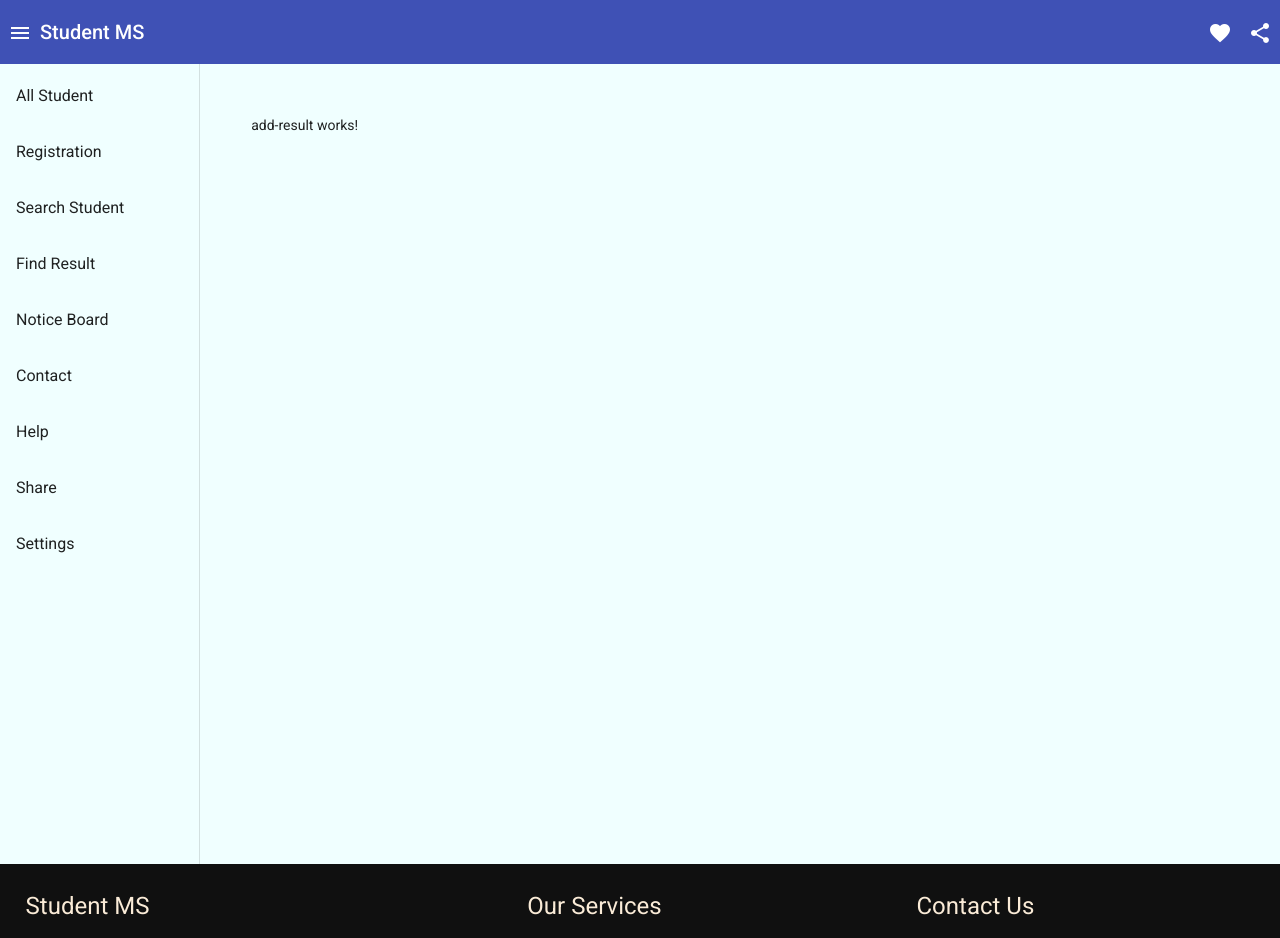
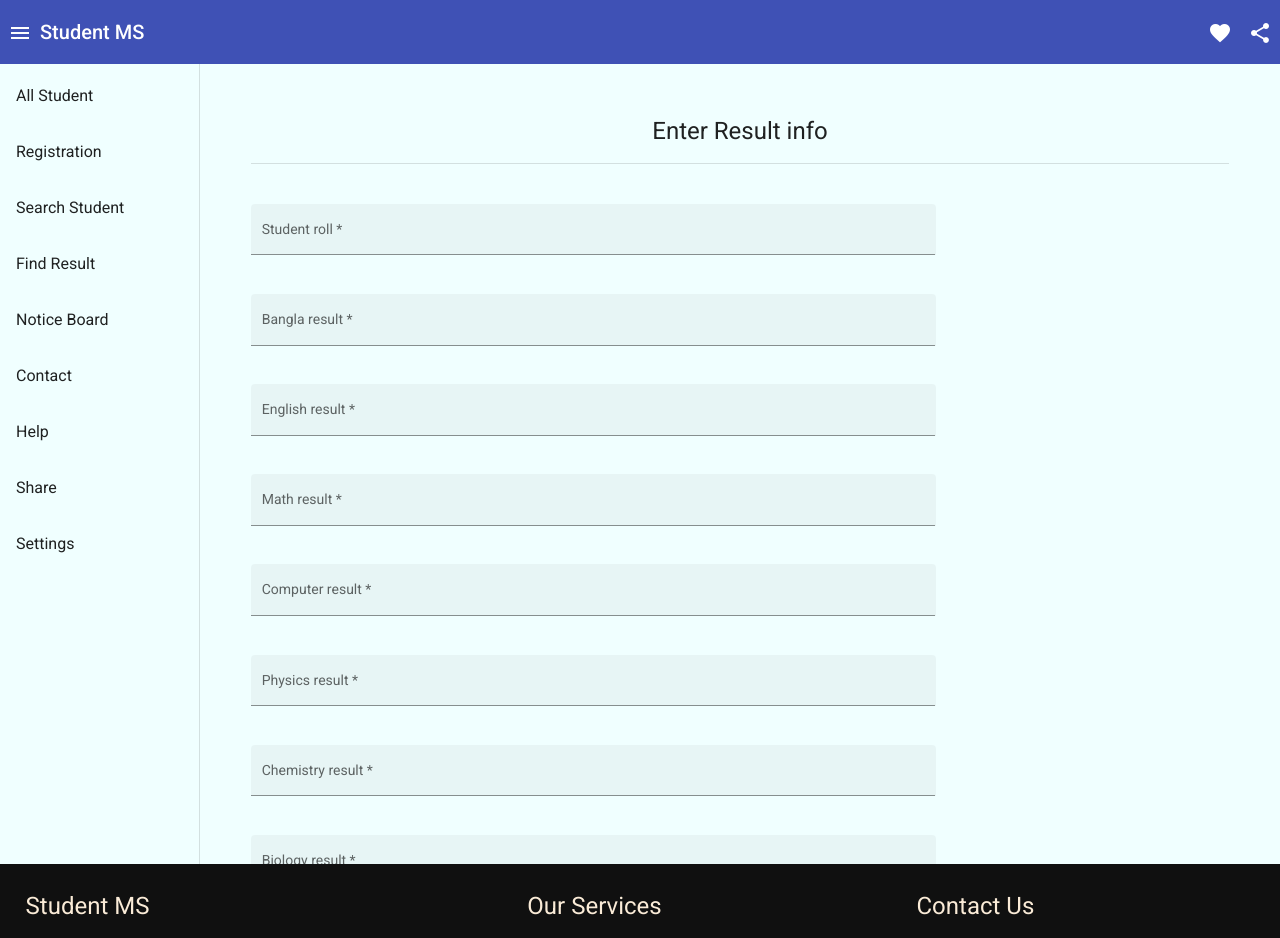
Before and after one commit to Nasirsiraj/StudentMS-APP, an Angular app: page /dashboard/add-result in a window 1280 px wide. Shown: the top 938 px of the page. Built offline with nearby package versions, Linux system fonts and the light colour scheme; what @ngrx/effects, @ngrx/router-store, @ngrx/store would draw is missing.

Commit message:
add result form validation coded

```diff
--- a/src/app/component/add-result/add-result.component.html
+++ b/src/app/component/add-result/add-result.component.html
@@ -1 +1,162 @@
-<p>add-result works!</p>
+<div class="container" *ngIf="!isSubmitted">
+  <h1 align="center">Enter Result info</h1>
+  <mat-divider></mat-divider>
+  <br><br>
+  <form [formGroup]="addResultForm">
+<!--    id-->
+<!--    roll-->
+    <mat-form-field appearance="fill">
+      <mat-label>Student roll</mat-label>
+      <input
+        type="number"
+        name="roll"
+        matInput
+        formControlName="roll"
+        placeholder="roll no"
+      />
+      <mat-error *ngIf="roll && roll.invalid && roll.touched">
+        <span *ngIf="roll.hasError('required')">roll no is required</span>
+        <span *ngIf="roll.hasError('min')">minimum 6 digit required</span>
+        <span *ngIf="roll.hasError('max')">maximum 10 digit required</span>
+      </mat-error>
+    </mat-form-field>
+    <br><br>
+
+<!--    bangla-->
+    <mat-form-field appearance="fill">
+      <mat-label>Bangla result</mat-label>
+      <input
+        type="number"
+        name="bangla"
+        matInput
+        formControlName="bangla"
+        placeholder="bangla result"
+      />
+      <mat-error *ngIf="bangla && bangla.invalid && bangla.touched">
+        <span *ngIf="bangla.hasError('required')">marks is required</span>
+        <span *ngIf="bangla.hasError('min')">minimum 0 required</span>
+        <span *ngIf="bangla.hasError('max')">maximum 100 required</span>
+      </mat-error>
+    </mat-form-field>
+    <br><br>
+
+<!--    english-->
+    <mat-form-field appearance="fill">
+      <mat-label>English result</mat-label>
+      <input
+        type="number"
+        name="english"
+        matInput
+        formControlName="english"
+        placeholder="english result"
+      />
+      <mat-error *ngIf="english && english.invalid && english.touched">
+        <span *ngIf="english.hasError('required')">marks is required</span>
+        <span *ngIf="english.hasError('min')">minimum 0 required</span>
+        <span *ngIf="english.hasError('max')">maximum 100 required</span>
+      </mat-error>
+    </mat-form-field>
+    <br><br>
+
+<!--    math-->
+    <mat-form-field appearance="fill">
+      <mat-label>Math result</mat-label>
+      <input
+        type="number"
+        name="math"
+        matInput
+        formControlName="math"
+        placeholder="math result"
+      />
+      <mat-error *ngIf="math && math.invalid && math.touched">
+        <span *ngIf="math.hasError('required')">marks is required</span>
+        <span *ngIf="math.hasError('min')">minimum 0 required</span>
+        <span *ngIf="math.hasError('max')">maximum 100 required</span>
+      </mat-error>
+    </mat-form-field>
+    <br><br>
+
+<!--    computer-->
+    <mat-form-field appearance="fill">
+      <mat-label>Computer result</mat-label>
+      <input
+        type="number"
+        name="computer"
+        matInput
+        formControlName="computer"
+        placeholder="computer result"
+      />
+      <mat-error *ngIf="computer && computer.invalid && computer.touched">
+        <span *ngIf="computer.hasError('required')">marks is required</span>
+        <span *ngIf="computer.hasError('min')">minimum 0 required</span>
+        <span *ngIf="computer.hasError('max')">maximum 100 required</span>
+      </mat-error>
+    </mat-form-field>
+    <br><br>
+
+<!--    physics-->
+    <mat-form-field appearance="fill">
+      <mat-label>Physics result</mat-label>
+      <input
+        type="number"
+        name="physics"
+        matInput
+        formControlName="physics"
+        placeholder="physics result"
+      />
+      <mat-error *ngIf="physics && physics.invalid && physics.touched">
+        <span *ngIf="physics.hasError('required')">marks is required</span>
+        <span *ngIf="physics.hasError('min')">minimum 0 required</span>
+        <span *ngIf="physics.hasError('max')">maximum 100 required</span>
+      </mat-error>
+    </mat-form-field>
+    <br><br>
+
+<!--    chemistry-->
+    <mat-form-field appearance="fill">
+      <mat-label>Chemistry result</mat-label>
+      <input
+        type="number"
+        name="chemistry"
+        matInput
+        formControlName="chemistry"
+        placeholder="chemistry result"
+      />
+      <mat-error *ngIf="chemistry && chemistry.invalid && chemistry.touched">
+        <span *ngIf="chemistry.hasError('required')">marks is required</span>
+        <span *ngIf="chemistry.hasError('min')">minimum 0 required</span>
+        <span *ngIf="chemistry.hasError('max')">maximum 100 required</span>
+      </mat-error>
+    </mat-form-field>
+    <br><br>
+
+<!--    biology-->
+    <mat-form-field appearance="fill">
+      <mat-label>Biology result</mat-label>
+      <input
+        type="number"
+        name="biology"
+        matInput
+        formControlName="biology"
+        placeholder="biology result"
+      />
+      <mat-error *ngIf="biology && biology.invalid && biology.touched">
+        <span *ngIf="biology.hasError('required')">marks is required</span>
+        <span *ngIf="biology.hasError('min')">minimum 0 required</span>
+        <span *ngIf="biology.hasError('max')">maximum 100 required</span>
+      </mat-error>
+    </mat-form-field>
+    <br><br>
+
+<!--    submit button-->
+    <button
+      mat-raised-button
+      color="primary"
+      [disabled]="addResultForm.invalid"
+      (click)="onSubmit(addResultForm.value)">
+      Submit
+    </button>
+  </form>
+</div>
+<br><br><br><br><br><br>
+end
--- a/src/app/component/add-result/add-result.component.scss
+++ b/src/app/component/add-result/add-result.component.scss
@@ -0,0 +1,20 @@
+.container{
+  height: auto;
+
+  mat-form-field{
+    width: 70%;
+    input,
+    input:hover,
+    input:focus,
+    input:active  {
+      //background-color: #454545;
+    }
+
+  }
+  button{
+    width: 350px;
+  }
+}
+.success{}
+.failed{}
+.loading{}
--- a/src/app/component/add-result/add-result.component.ts
+++ b/src/app/component/add-result/add-result.component.ts
@@ -1,4 +1,6 @@
 import { Component, OnInit } from '@angular/core';
+import {FormBuilder, Validators} from '@angular/forms';
+import {Result} from '../../model/result.model';
 
 @Component({
   selector: 'app-add-result',
@@ -7,9 +9,62 @@ import { Component, OnInit } from '@angular/core';
 })
 export class AddResultComponent implements OnInit {
 
-  constructor() { }
+  constructor(
+    private formBuilder: FormBuilder,
+  ) { }
+  isSubmitted = false
+
+  addResultForm = this.formBuilder.group({
+    id: [null],
+    roll: [null, [Validators.required, Validators.min(100000), Validators.max(9999999999)]],
+    bangla: [null, [Validators.required, Validators.min(0), Validators.max(100)]],
+    english: [null, [Validators.required, Validators.min(0), Validators.max(100)]],
+    math: [null, [Validators.required, Validators.min(0), Validators.max(100)]],
+    computer: [null, [Validators.required, Validators.min(0), Validators.max(100)]],
+    physics: [null, [Validators.required, Validators.min(0), Validators.max(100)]],
+    chemistry: [null, [Validators.required, Validators.min(0), Validators.max(100)]],
+    biology: [null, [Validators.required, Validators.min(0), Validators.max(100)]],
+  })
 
   ngOnInit(): void {
   }
+  onSubmit(value: Result): void{
+    this.isSubmitted = true
+    try{
 
+
+    }catch (e){
+
+    }
+    this.addResultForm.reset()
+  }
+
+  // getters
+  get id(){
+    return this.addResultForm.get('id')
+  }
+  get roll(){
+    return this.addResultForm.get('roll')
+  }
+  get bangla(){
+    return this.addResultForm.get('bangla')
+  }
+  get english(){
+    return this.addResultForm.get('english')
+  }
+  get math(){
+    return this.addResultForm.get('math')
+  }
+  get computer(){
+    return this.addResultForm.get('computer')
+  }
+  get physics(){
+    return this.addResultForm.get('physics')
+  }
+  get chemistry(){
+    return this.addResultForm.get('chemistry')
+  }
+  get biology(){
+    return this.addResultForm.get('biology')
+  }
 }
```
